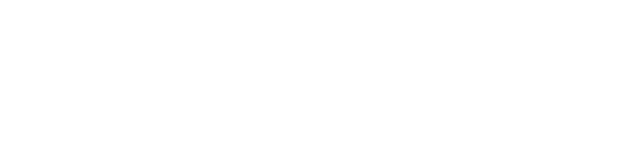
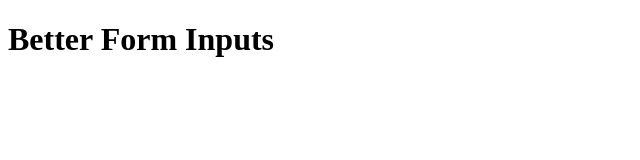
Before and after one commit to vnaykvkrm/form-styling, a plain HTML site: page index.html in a window 1280 px wide. Shown: the whole page, without its empty margins (0-640 px from the left). Drawn offline with Linux system fonts and the light colour scheme.

Commit message:
form and container div is added

```diff
--- a/index.html
+++ b/index.html
@@ -7,6 +7,12 @@
     <title>Form-Styling</title>
 </head>
 <body>
+    <div class="container">
+        <h1>Better Form Inputs</h1>
+        <form action="">
+
+        </form>
+    </div>
 
 </body>
 </html>
```
